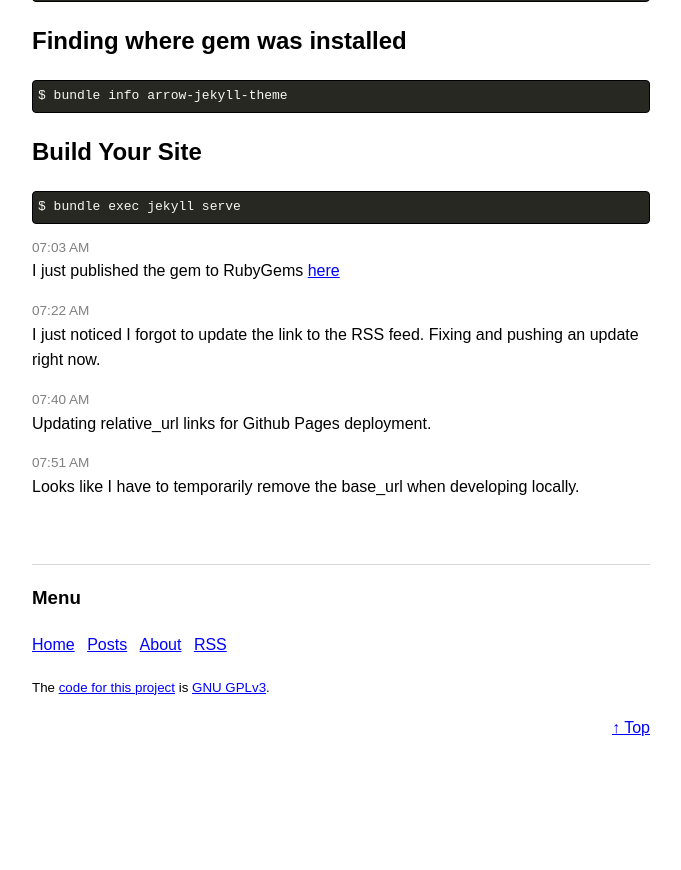
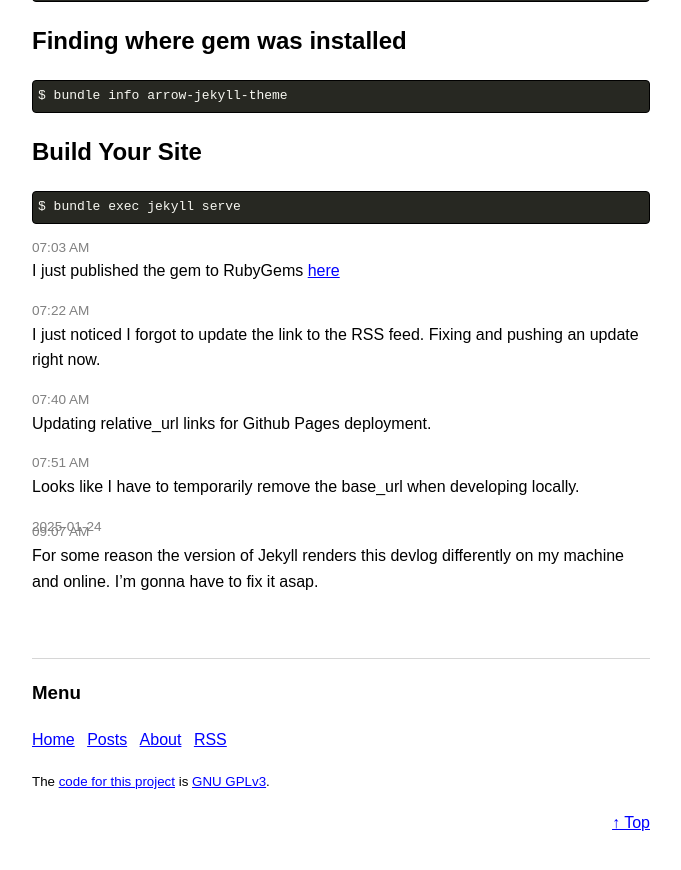
Before and after one commit to cspablocortez/arrow-jekyll-theme, a Jekyll site: the page built from Devlog.md, in a window 1280 px wide and 900 px high, scrolled down 1756 px. Shown: the top 870 px of the window, without its empty margins (299-980 px from the left). Built offline with Jekyll 4.4.1, drawn with Linux system fonts in a browser that asks for light colours; before the commit the page ends 2561 px from its top, so only the background shows below that.

Commit message:
updated file

```diff
--- a/Devlog.md
+++ b/Devlog.md
@@ -101,3 +101,7 @@ Updating relative_url links for Github Pages deployment.
 
 <time class="timestamp--time">07:51 AM</time>
 Looks like I have to temporarily remove the base_url when developing locally.
+
+<time class="timestamp--time">2025-01-24</time>
+<time class="timestamp--time">09:07 AM</time>
+For some reason the version of Jekyll renders this devlog differently on my machine and online. I'm gonna have to fix it asap.
```
Also changed, not shown: Arrow.gemspec.
